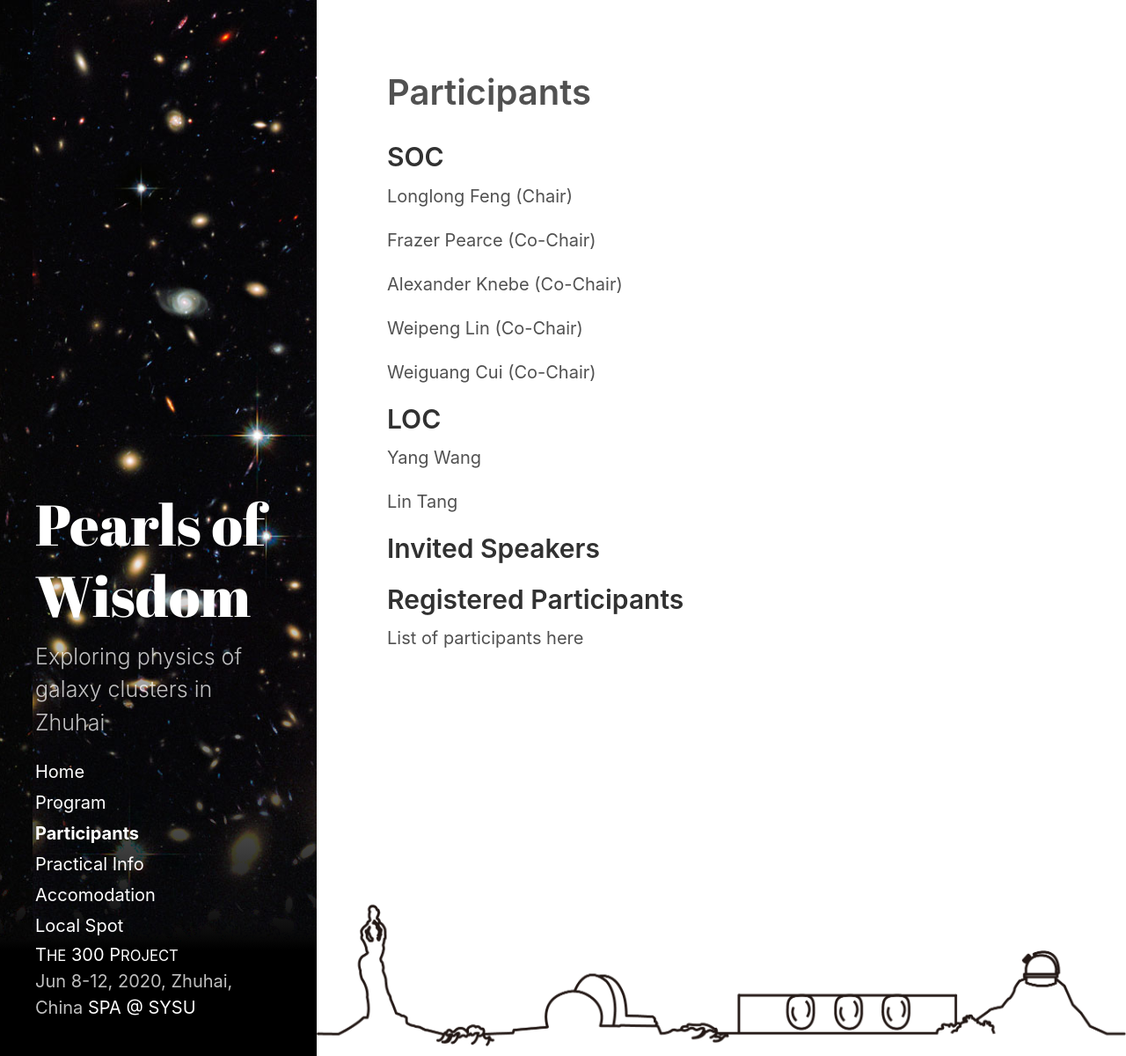
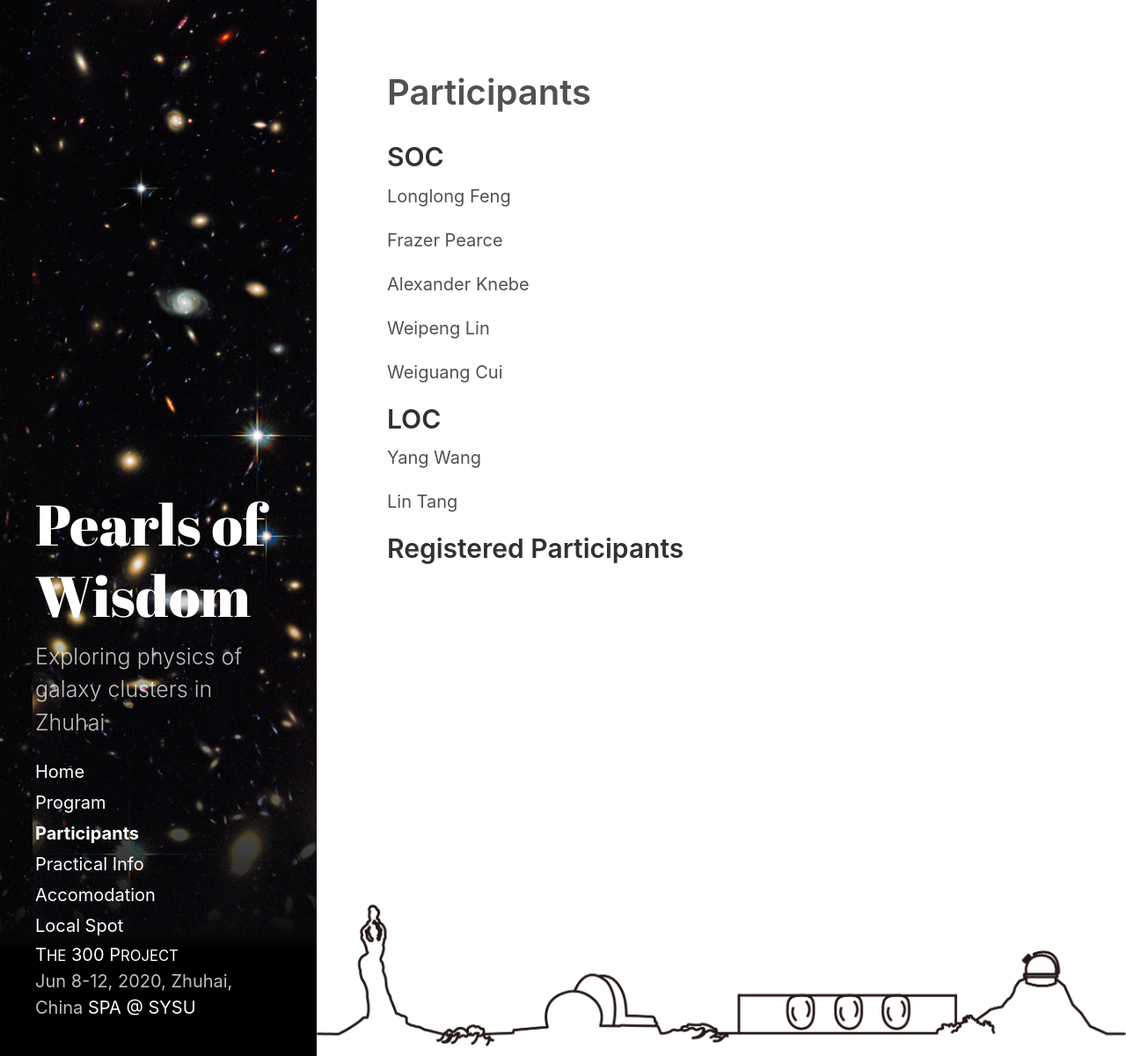
Before and after one commit to ZHCluster/ZHCluster.github.io, a Jekyll site: the page built from participants.html, in a window 1280 px wide. Shown: the whole page at 88% size. Built offline with Jekyll 4.4.1, drawn with Linux system fonts in a browser that asks for light colours.

Commit message:
Participants page modified

```diff
--- a/participants.html
+++ b/participants.html
@@ -6,11 +6,11 @@ sidebar_sort_order: 2
 ---
 <div>
     <h2>SOC</h2>
-    <p>Longlong Feng (Chair)</p>
-    <p>Frazer Pearce (Co-Chair)</p>
-    <p>Alexander Knebe (Co-Chair)</p>
-    <p>Weipeng Lin (Co-Chair)</p>
-    <p>Weiguang Cui (Co-Chair)</p>
+    <p>Longlong Feng </p>
+    <p>Frazer Pearce </p>
+    <p>Alexander Knebe </p>
+    <p>Weipeng Lin </p>
+    <p>Weiguang Cui </p>
 </div>
 
 <div>
@@ -18,14 +18,14 @@ sidebar_sort_order: 2
     <p>Yang Wang</p>
     <p>Lin Tang</p>
 </div>
-
+<!--
 <div>
     <h2>Invited Speakers</h2>
-</div>
+</div> -->
 
 <div>
     <h2>Registered Participants</h2>
-    List of participants here
+    <!-- List of participants here -->
 </div>
 
 <div>
```
